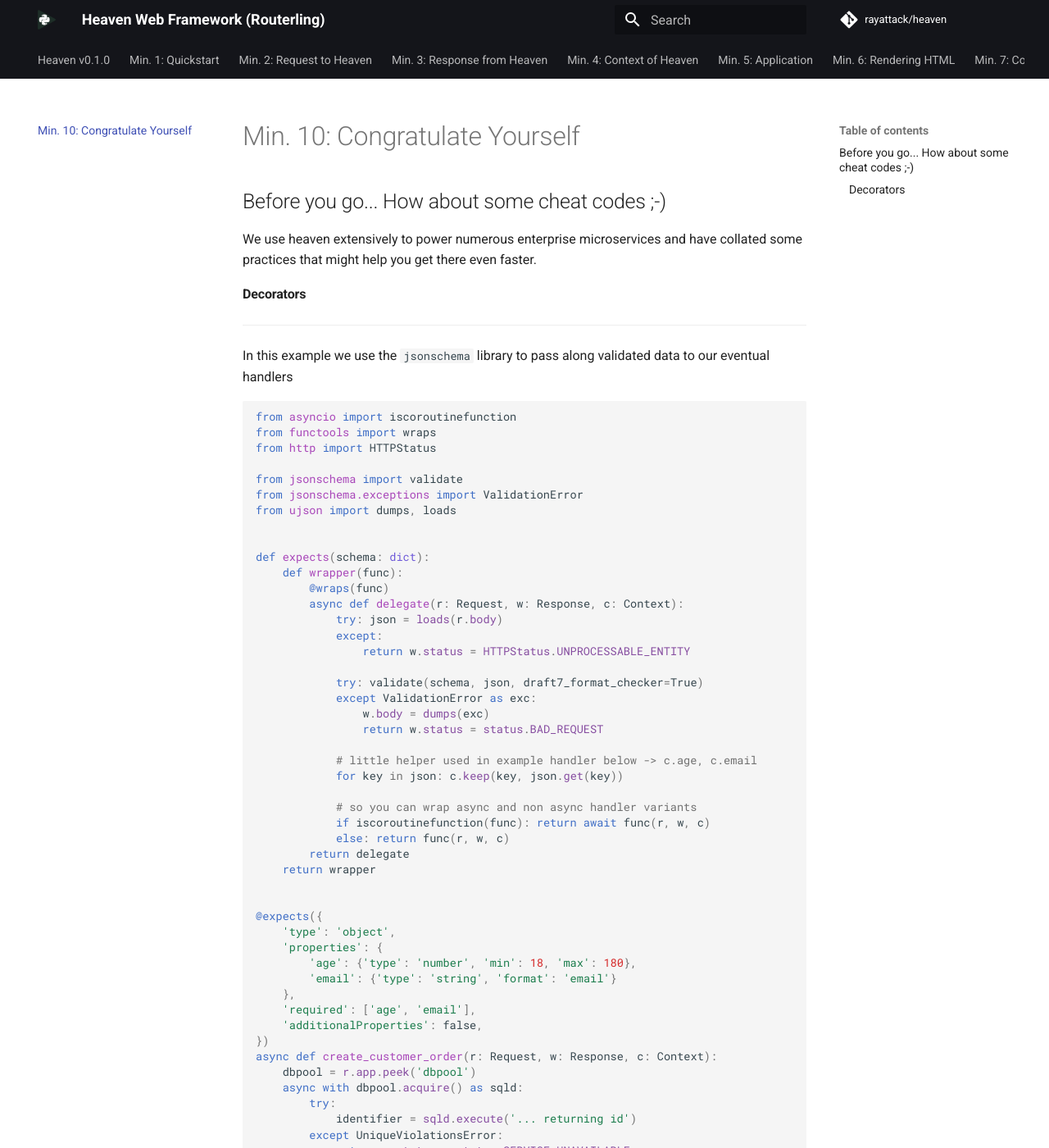
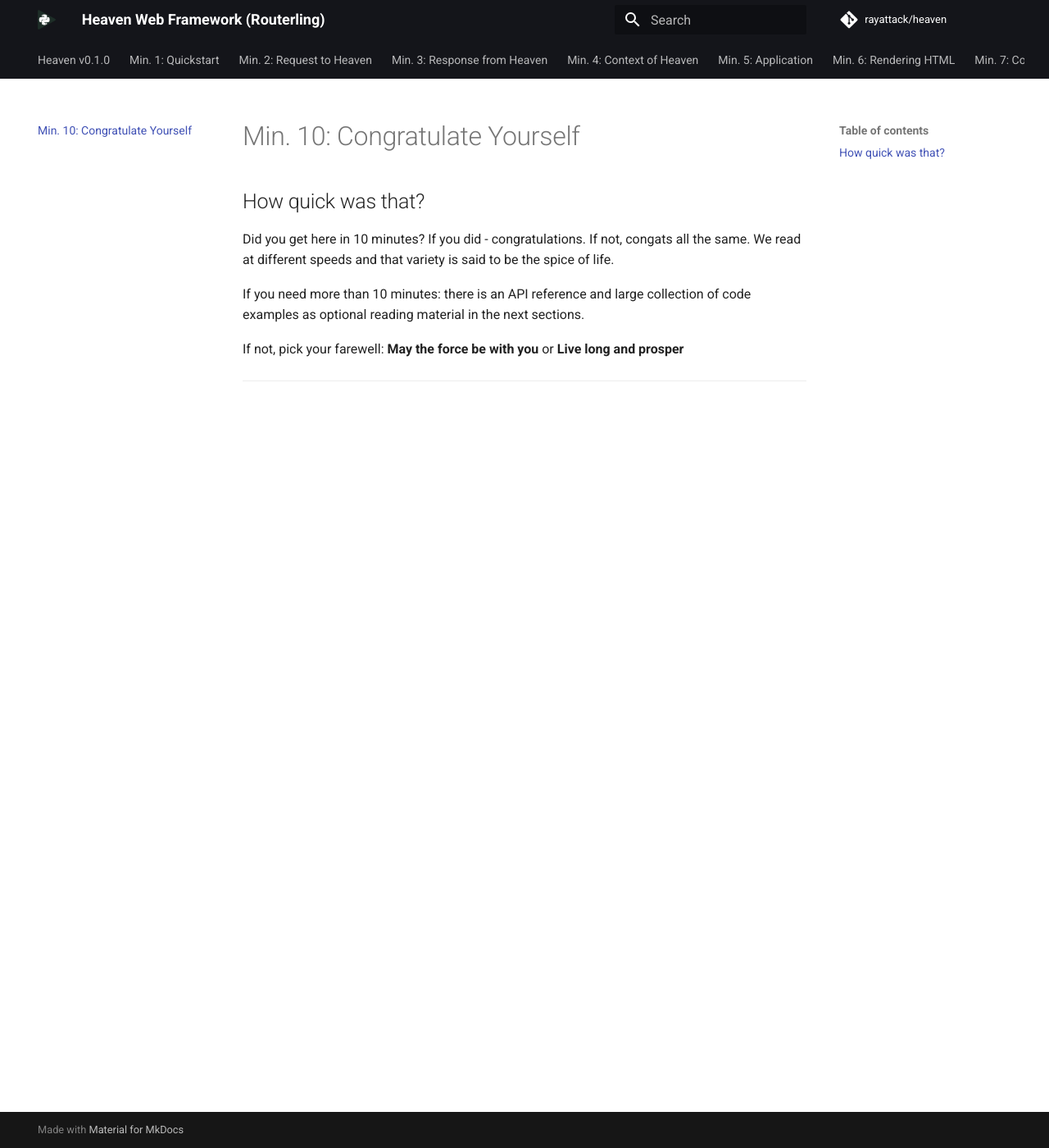
Before and after one commit to rayattack/heaven, an MkDocs documentation site: the page built from docs/congrats.md, in a window 1280 px wide and 1400 px high. Shown: the whole window at 82% size. Built offline with MkDocs 1.6.1 and Material for MkDocs 9.7.7, drawn with Linux system fonts in a browser that asks for light colours; comment, search, counter and statistics services are not loaded; some of the changed text lies outside the part shown.

````diff
--- a/docs/congrats.md
+++ b/docs/congrats.md
@@ -1,115 +1,12 @@
-## Before you go... How about some cheat codes ;-)
+## How quick was that?
 
-We use heaven extensively to power numerous enterprise microservices and have collated some practices that might help you
-get there even faster.
+Did you get here in 10 minutes? If you did - congratulations. If not, congats all the same. We read at different speeds
+and that variety is said to be the spice of life.
 
+If you need more than 10 minutes: there is an API reference and large collection of code examples as optional reading material
+in the next sections.
 
-#### Decorators
----
-In this example we use the `jsonschema` library to pass along validated data to our eventual handlers
-
-```py
-from asyncio import iscoroutinefunction
-from functools import wraps
-from http import HTTPStatus
-
-from jsonschema import validate
-from jsonschema.exceptions import ValidationError
-from ujson import dumps, loads
-
-
-def expects(schema: dict):
-	def wrapper(func):
-		@wraps(func)
-		async def delegate(r: Request, w: Response, c: Context):
-			try: json = loads(r.body)
-			except:
-				return w.status = HTTPStatus.UNPROCESSABLE_ENTITY
-
-			try: validate(schema, json, draft7_format_checker=True)
-			except ValidationError as exc:
-				w.body = dumps(exc)
-				return w.status = status.BAD_REQUEST
-
-			# little helper used in example handler below -> c.age, c.email
-			for key in json: c.keep(key, json.get(key))
-
-			# so you can wrap async and non async handler variants
-			if iscoroutinefunction(func): return await func(r, w, c)
-			else: return func(r, w, c)
-		return delegate
-	return wrapper
-
-
-@expects({
-	'type': 'object',
-	'properties': {
-		'age': {'type': 'number', 'min': 18, 'max': 180},
-		'email': {'type': 'string', 'format': 'email'}
-	},
-	'required': ['age', 'email'],
-	'additionalProperties': false,
-})
-async def create_customer_order(r: Request, w: Response, c: Context):
-	dbpool = r.app.peek('dbpool')
-	async with dbpool.acquire() as sqld:
-		try:
-			identifier = sqld.execute('... returning id')
-		except UniqueViolationsError:
-			return w.status = status.SERVICE_UNAVAILABLE
-
-	w.status = HTTPStatus.CREATED
-	w.body = dumps({
-		'identifier': identifier,
-		'age': c.age,
-		'email': c.email
-	})
-```
+If not, pick your farewell: **May the force be with you** or **Live long and prosper**
 
 
 ---
-
-
-This example demonstrates one of the ways Authentication might be implemented with the `pyjwt` library.
-```py
-from asyncpg import Pool
-from jwt import decode
-
-
-def private(role: str):
-	"""RBAC Authorization, heaven makes it easy to also use ABAC"""
-	def wrapper(func):
-		@wraps(func)
-		def delegate(r: Request, w: Response, c: Context):
-			dbpool: Pool = r.app.peek('dbpool')
-			with dbpool.acquire() as sqld:
-				try: roles = await sqld.fetchval("""
-					SELECT roles
-					FROM privileges
-					WHERE user = $1 AND action = $2
-				""", c.current_user, f'{r.method.lower()}s')
-				except:
-					w.status = HTTPStatus.SERVICE_UNAVAILABLE
-					w.body = dumps({'message': 'please try again later'})
-			if role in roles: return await func(r, w, c)
-
-			w.status = HTTPStatus.UNAUTHORIZED
-			w.body = dumps({'message': 'insufficient privileges'})
-		return delegate
-	return wrapper
-
-
-def protected(func):
-	"""Authentication"""
-	@wraps(func)
-	def delegate(r: Request, w: Response, c: Context):
-		token = r.headers.get('authorization')
-		secret_key = r.app.CONFIG('SECRET_KEY')
-
-		try: credentials = decode(token, secret_key, algorithm='HS256')
-		except: return w.status = status.UNAUTHORIZED
-		else: c.keep('current_user') = credentials.get('id')
-
-		return await func(r, w, c)
-	return delegate
-```
--- a/mkdocs.yml
+++ b/mkdocs.yml
@@ -34,6 +34,8 @@
   - Min. 8&colon; Mounting Apps: mount.md
   - Min. 9&colon; Code Snippets: snippets.md
   - Min. 10&colon; Congratulate Yourself: congrats.md
+  - Optional&colon; Full API Reference: reference.md
+  - Optional&colon; Library of Examples: examples.md
 
 extra_css:
   - 'css/custom.css'
````
Also changed, not shown: docs/mount.md (+1 -0 lines).
